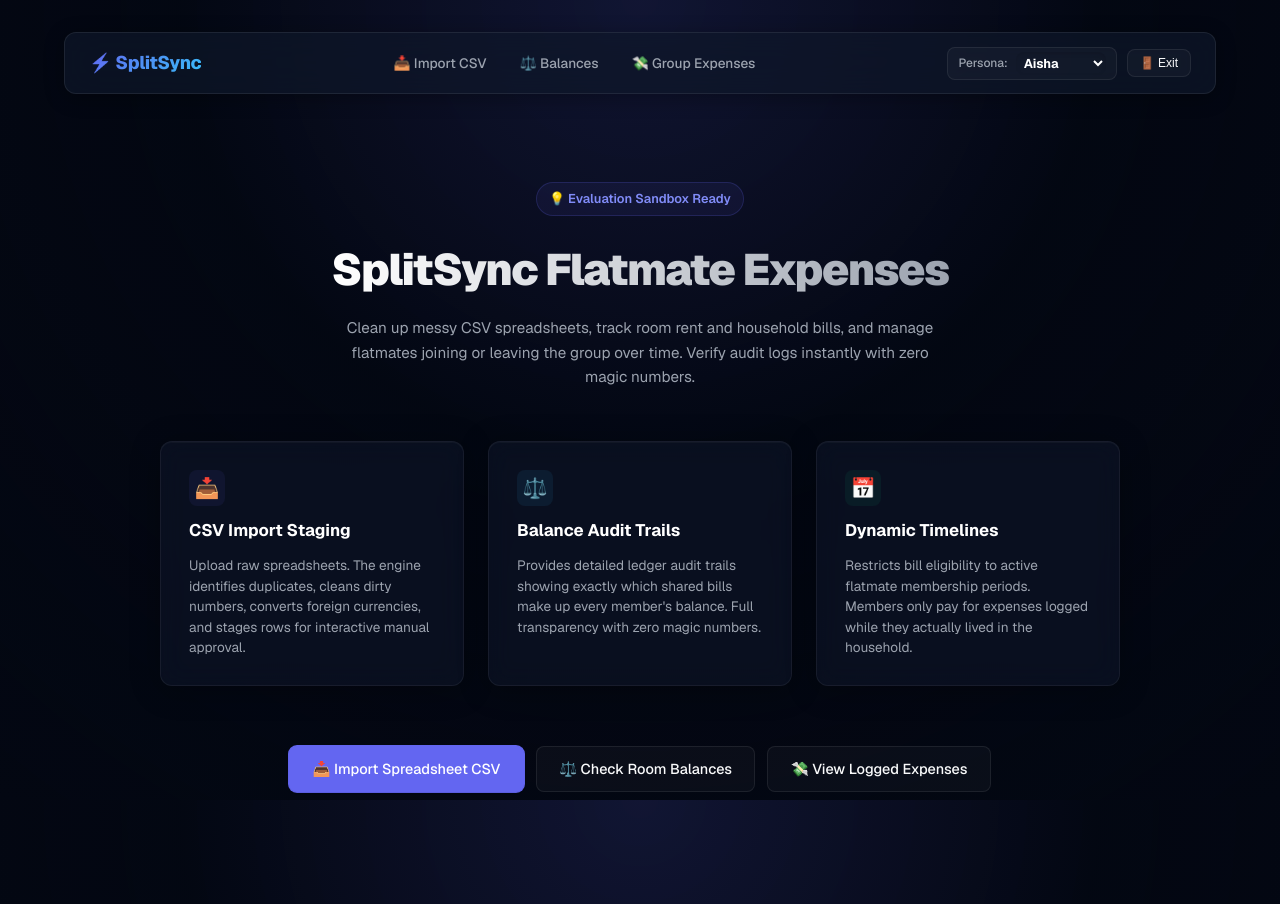
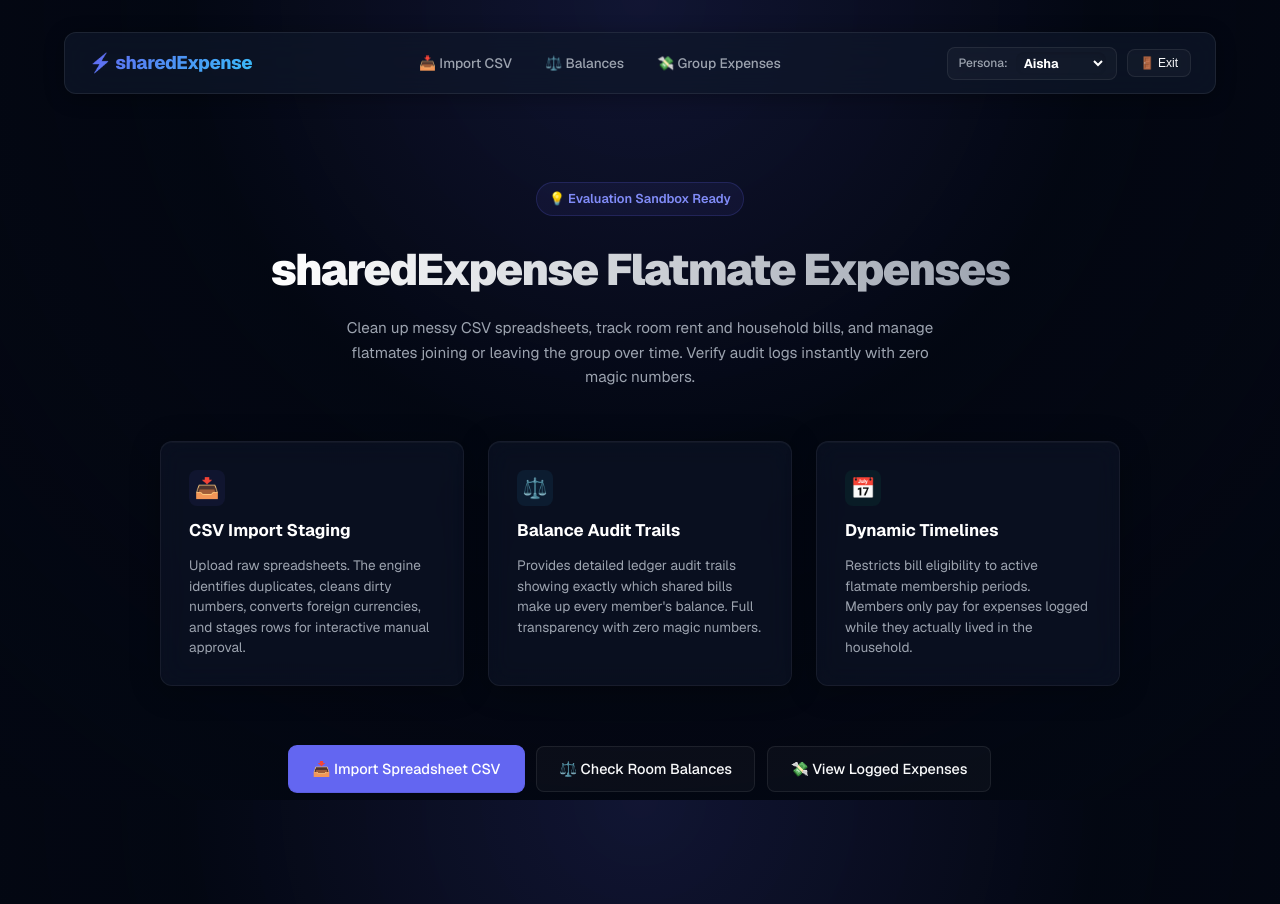
Before and after one commit to utkarshsxn12/Assignment1, a Next.js app: page / in a window 1280 px wide. Built offline with nearby package versions, Linux system fonts and the light colour scheme; sample sign-in values are in the browser's storage.

Commit message:
chore: rename project SplitSync to sharedExpense

```diff
--- a/src/app/layout.tsx
+++ b/src/app/layout.tsx
@@ -13,8 +13,8 @@ const geistMono = Geist_Mono({
 });
 
 export const metadata: Metadata = {
-  title: "Create Next App",
-  description: "Generated by create next app",
+  title: "sharedExpense - Shared Flat Expenses & Settlement Engine",
+  description: "Track rent, household utility bills, dynamic timeline memberships, and trace all flatmate balance calculations with zero magic numbers.",
 };
 
 export default function RootLayout({
--- a/src/app/login/page.tsx
+++ b/src/app/login/page.tsx
@@ -99,7 +99,7 @@ export default function LoginPage() {
           color: "var(--color-primary-hover)",
           marginBottom: "1rem"
         }}>
-          ⚡ SplitSync Evaluation Gateway
+          ⚡ sharedExpense Evaluation Gateway
         </div>
         <h1 style={{ fontSize: "2.5rem", fontWeight: 800, letterSpacing: "-0.03em", marginBottom: "0.75rem" }}>
           Interactive Evaluation Walkthrough
--- a/src/app/page.tsx
+++ b/src/app/page.tsx
@@ -40,7 +40,7 @@ export default function Home() {
           WebkitBackgroundClip: "text",
           WebkitTextFillColor: "transparent"
         }}>
-          SplitSync Flatmate Expenses
+          sharedExpense Flatmate Expenses
         </h1>
 
         <p style={{
--- a/src/components/Navbar.tsx
+++ b/src/components/Navbar.tsx
@@ -33,7 +33,7 @@ export default function Navbar() {
     return (
       <nav className="app-navbar glass-card" style={{ display: "flex", justifyContent: "center", borderBottom: "1px solid rgba(255, 255, 255, 0.08)" }}>
         <div className="app-logo" style={{ fontSize: "1.25rem", fontWeight: 900 }}>
-          ⚡ SplitSync
+          ⚡ sharedExpense
         </div>
       </nav>
     );
@@ -47,7 +47,7 @@ export default function Navbar() {
             background: "linear-gradient(135deg, var(--color-primary), var(--color-secondary))",
             WebkitBackgroundClip: "text",
             WebkitTextFillColor: "transparent"
-          }}>⚡ SplitSync</span>
+          }}>⚡ sharedExpense</span>
         </Link>
       </div>
 
```
